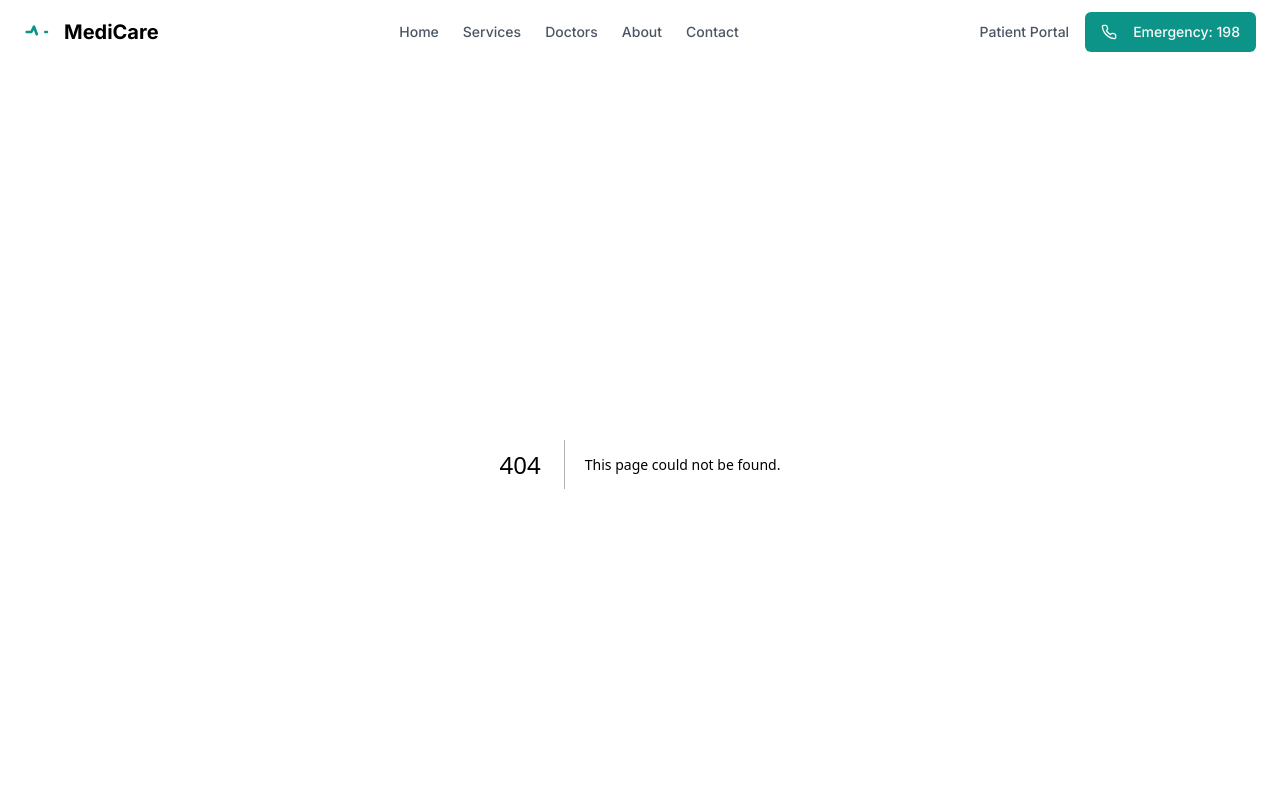
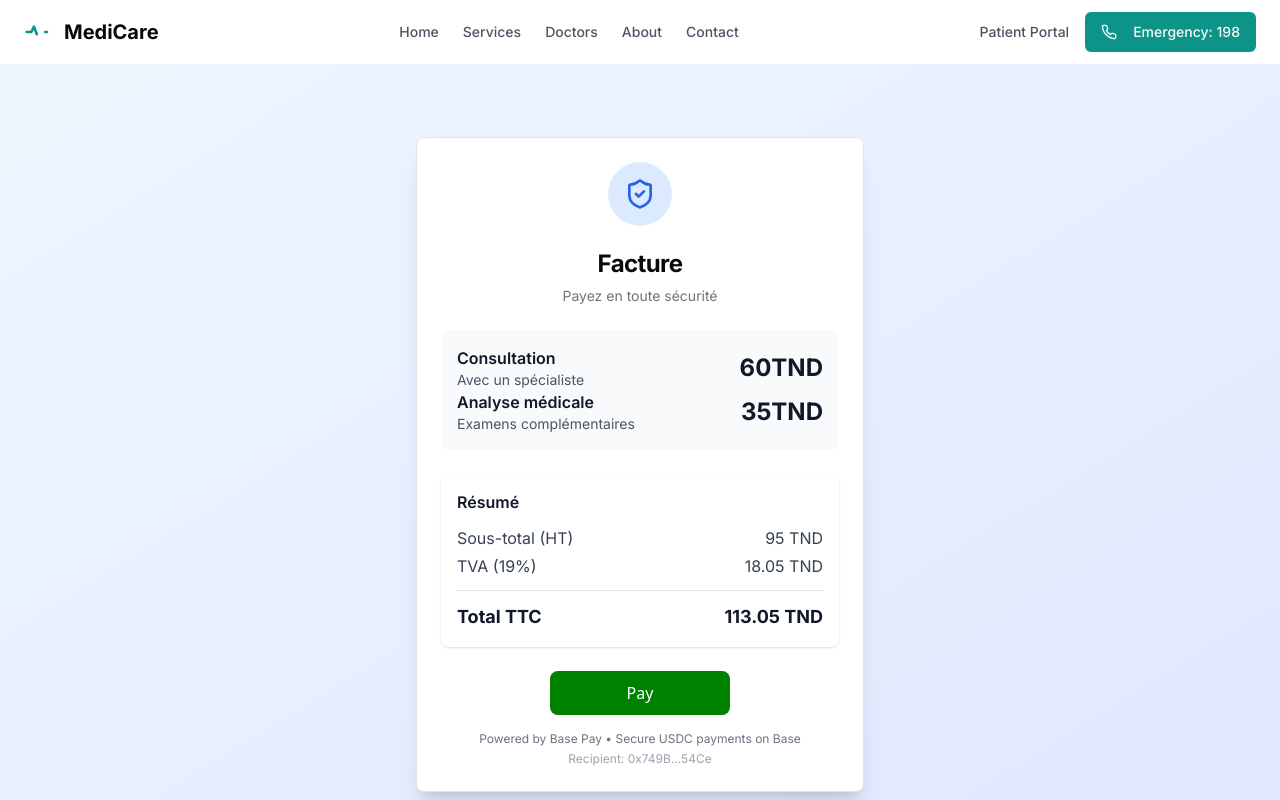
Before and after one commit to Maysser/clinic-app, a Next.js app: page /payment in a window 1280 px wide. Before the commit this address had no page. Shown: the top 800 px of the page. Built offline with nearby package versions, Linux system fonts and the light colour scheme.

Commit message:
Adding payment

```diff
--- a/app/patient-portal/page.tsx
+++ b/app/patient-portal/page.tsx
@@ -10,6 +10,7 @@ import { Input } from "@/components/ui/input"
 import { Label } from "@/components/ui/label"
 import { Tabs, TabsContent, TabsList, TabsTrigger } from "@/components/ui/tabs"
 import { Activity, Calendar, ClipboardList, FileText, Lock, User } from "lucide-react"
+import Link from "next/link";
 
 export default function PatientPortal() {
   const [isLoggedIn, setIsLoggedIn] = useState(false)
@@ -114,6 +115,11 @@ export default function PatientPortal() {
                     <Button variant="outline" size="sm" className="w-full">
                       Reschedule
                     </Button>
+                    <Button variant='valid' size="sm" className="w-full">
+                      <Link href="/payment">
+                        Pay
+                      </Link>
+                    </Button>
                   </CardFooter>
                 </Card>
               </motion.div>
@@ -195,6 +201,11 @@ export default function PatientPortal() {
                           <p className="text-sm text-gray-500">May 25, 2025 - 10:30 AM</p>
                         </div>
                         <div className="flex gap-2">
+                          <Button variant="valid" size="sm" asChild>
+                            <Link href="/payment">
+                              Pay
+                            </Link>
+                          </Button>
                           <Button variant="outline" size="sm">
                             Reschedule
                           </Button>
@@ -209,6 +220,11 @@ export default function PatientPortal() {
                           <p className="text-sm text-gray-500">June 10, 2025 - 2:00 PM</p>
                         </div>
                         <div className="flex gap-2">
+                          <Button variant="valid" size="sm" asChild>
+                            <Link href="/payment">
+                              Pay
+                            </Link>
+                          </Button>
                           <Button variant="outline" size="sm">
                             Reschedule
                           </Button>
--- /dev/null
+++ b/app/payment/page.tsx
@@ -0,0 +1,206 @@
+"use client"
+
+import { useState } from "react"
+//import { pay, getPaymentStatus } from "@base-org/account"
+import { Card, CardContent, CardDescription, CardFooter, CardHeader, CardTitle } from "@/components/ui/card"
+import { Button } from "@/components/ui/button"
+import { CheckCircle, Loader2, AlertCircle, ShieldCheck } from "lucide-react"
+import { Alert, AlertDescription } from "@/components/ui/alert"
+
+const RECIPIENT_ADDRESS = "0x749B7b7A6944d72266Be9500FC8C221B6A7554Ce"
+const AMOUNT = "50.00"
+const TESTNET = false
+
+type PaymentStatus = "idle" | "processing" | "completed" | "failed"
+
+export default function CheckoutPage() {
+  const [paymentStatus, setPaymentStatus] = useState<PaymentStatus>("idle")
+  const [transactionId, setTransactionId] = useState<string>("")
+  const [error, setError] = useState<string>("")
+
+  const handlePayment = async () => {
+    try {
+      setPaymentStatus("processing")
+      setError("")
+
+      // Initiate payment with Base Pay
+      const { id } = await pay({
+        amount: AMOUNT,
+        to: RECIPIENT_ADDRESS,
+        testnet: TESTNET,
+      })
+
+      setTransactionId(id)
+
+      // Poll for payment status
+      const pollPaymentStatus = async () => {
+        try {
+          const { status } = await getPaymentStatus({
+            id,
+            testnet: TESTNET,
+          })
+
+          if (status === "completed") {
+            setPaymentStatus("completed")
+          } else if (status === "failed") {
+            setPaymentStatus("failed")
+            setError("Payment failed. Please try again.")
+          } else {
+            // Continue polling
+            setTimeout(pollPaymentStatus, 2000)
+          }
+        } catch (err) {
+          console.error("Error checking payment status:", err)
+          setPaymentStatus("failed")
+          setError("Error checking payment status")
+        }
+      }
+
+      // Start polling
+      setTimeout(pollPaymentStatus, 1000)
+    } catch (err: any) {
+      console.error("Payment error:", err)
+      setPaymentStatus("failed")
+      setError(err.message || "Payment failed. Please try again.")
+    }
+  }
+
+  const BasePayButton = () => (
+    <button
+      type="button"
+      onClick={handlePayment}
+      disabled={paymentStatus === "processing"}
+      style={{
+        display: "flex",
+        alignItems: "center",
+        justifyContent: "center",
+        padding: "12px 16px",
+        backgroundColor: "green",
+        color:"white",
+        border: "none",
+        borderRadius: "8px",
+        cursor: paymentStatus === "processing" ? "not-allowed" : "pointer",
+        fontFamily: "system-ui, -apple-system, sans-serif",
+        minWidth: "180px",
+        height: "44px",
+        opacity: paymentStatus === "processing" ? 0.7 : 1,
+        transition: "opacity 0.2s",
+      }}
+    >
+      {paymentStatus === "processing" ? (
+        <Loader2 className="h-5 w-5 animate-spin text-white" />
+      ) : (
+        "Pay"
+      )}
+    </button>
+  )
+
+  return (
+    <div className="min-h-screen bg-gradient-to-br from-blue-50 to-indigo-100 flex items-center justify-center p-4">
+      <Card className="w-full max-w-md shadow-xl">
+        <CardHeader className="text-center">
+          <div className="mx-auto mb-4 w-16 h-16 bg-blue-100 rounded-full flex items-center justify-center">
+            <ShieldCheck className="h-8 w-8 text-blue-600" />
+          </div>
+          <CardTitle className="text-2xl font-bold">Facture</CardTitle>
+          <CardDescription>Payez en toute sécurité</CardDescription>
+        </CardHeader>
+
+        <CardContent className="space-y-6">
+          {/* Product Details */}
+          <div className="bg-gray-50 rounded-lg p-4">
+            <div className="flex justify-between items-center">
+              <div>
+                <h3 className="font-semibold text-gray-900">Consultation</h3>
+                <p className="text-sm text-gray-600">Avec un spécialiste</p>
+              </div>
+              <div className="text-right">
+                <p className="text-2xl font-bold text-gray-900">{60}TND</p>
+              </div>
+            </div>
+
+            <div className="flex justify-between items-center">
+              <div>
+                <h3 className="font-semibold text-gray-900">Analyse médicale</h3>
+                <p className="text-sm text-gray-600">Examens complémentaires</p>
+              </div>
+              <div className="flex flex-col justify-end items-end text-right">
+                <p className="text-2xl font-bold text-gray-900">{35}TND</p>
+              </div>
+            </div>
+          </div>
+
+          {/* Résumé des coûts */}
+  <div className="mt-6 p-4 bg-white rounded-lg shadow">
+    <h3 className="font-semibold text-gray-900 mb-3">Résumé</h3>
+
+    <div className="flex justify-between text-gray-700 mb-1">
+      <span>Sous-total (HT)</span>
+      <span>{95} TND</span>
+    </div>
+
+    <div className="flex justify-between text-gray-700 mb-1">
+      <span>TVA (19%)</span>
+      <span>{18.05} TND</span>
+    </div>
+
+    <div className="border-t mt-3 pt-3 flex justify-between">
+      <span className="font-bold text-gray-900 text-lg">Total TTC</span>
+      <span className="font-bold text-gray-900 text-lg">{113.05} TND</span>
+    </div>
+  </div>
+          {/* Payment Status */}
+          {paymentStatus === "completed" && (
+            <Alert className="border-green-200 bg-green-50">
+              <CheckCircle className="h-4 w-4 text-green-600" />
+              <AlertDescription className="text-green-800">
+                Payment successful! Your transaction has been confirmed on Base.
+              </AlertDescription>
+            </Alert>
+          )}
+
+          {paymentStatus === "failed" && error && (
+            <Alert className="border-red-200 bg-red-50">
+              <AlertCircle className="h-4 w-4 text-red-600" />
+              <AlertDescription className="text-red-800">{error}</AlertDescription>
+            </Alert>
+          )}
+
+          {paymentStatus === "processing" && (
+            <Alert className="border-blue-200 bg-blue-50">
+              <Loader2 className="h-4 w-4 text-blue-600 animate-spin" />
+              <AlertDescription className="text-blue-800">
+                Processing your payment... This usually takes less than 2 seconds.
+              </AlertDescription>
+            </Alert>
+          )}
+
+          {/* Transaction ID */}
+          {transactionId && (
+            <div className="text-center">
+              <p className="text-sm text-gray-600">Transaction ID:</p>
+              <p className="text-xs font-mono bg-gray-100 p-2 rounded break-all">{transactionId}</p>
+            </div>
+          )}
+        </CardContent>
+
+        <CardFooter className="flex flex-col space-y-4">
+          {paymentStatus !== "completed" && <BasePayButton />}
+
+          {paymentStatus === "completed" && (
+            <Button className="w-full" onClick={() => window.location.reload()}>
+              Payer
+            </Button>
+          )}
+
+          <div className="text-center">
+            <p className="text-xs text-gray-500">Powered by Base Pay • Secure USDC payments on Base</p>
+            <p className="text-xs text-gray-400 mt-1">
+              Recipient: {RECIPIENT_ADDRESS.slice(0, 6)}...{RECIPIENT_ADDRESS.slice(-4)}
+            </p>
+          </div>
+        </CardFooter>
+      </Card>
+    </div>
+  )
+}
--- a/components/ui/button.tsx
+++ b/components/ui/button.tsx
@@ -18,6 +18,7 @@ const buttonVariants = cva(
           'bg-secondary text-secondary-foreground hover:bg-secondary/80',
         ghost: 'hover:bg-accent hover:text-accent-foreground',
         link: 'text-primary underline-offset-4 hover:underline',
+        valid : 'bg-green-500 text-white hover:bg-green-600',
       },
       size: {
         default: 'h-10 px-4 py-2',
--- a/package.json
+++ b/package.json
@@ -9,6 +9,8 @@
     "start": "next start"
   },
   "dependencies": {
+    "@base-org/account": "^1.0.0",
+    "@base-org/account-ui": "^1.0.0",
     "@emotion/is-prop-valid": "latest",
     "@hookform/resolvers": "^3.10.0",
     "@radix-ui/react-accordion": "1.2.2",
```
Also changed, not shown: 1 other file (tests, documents, lock files or other folders).
